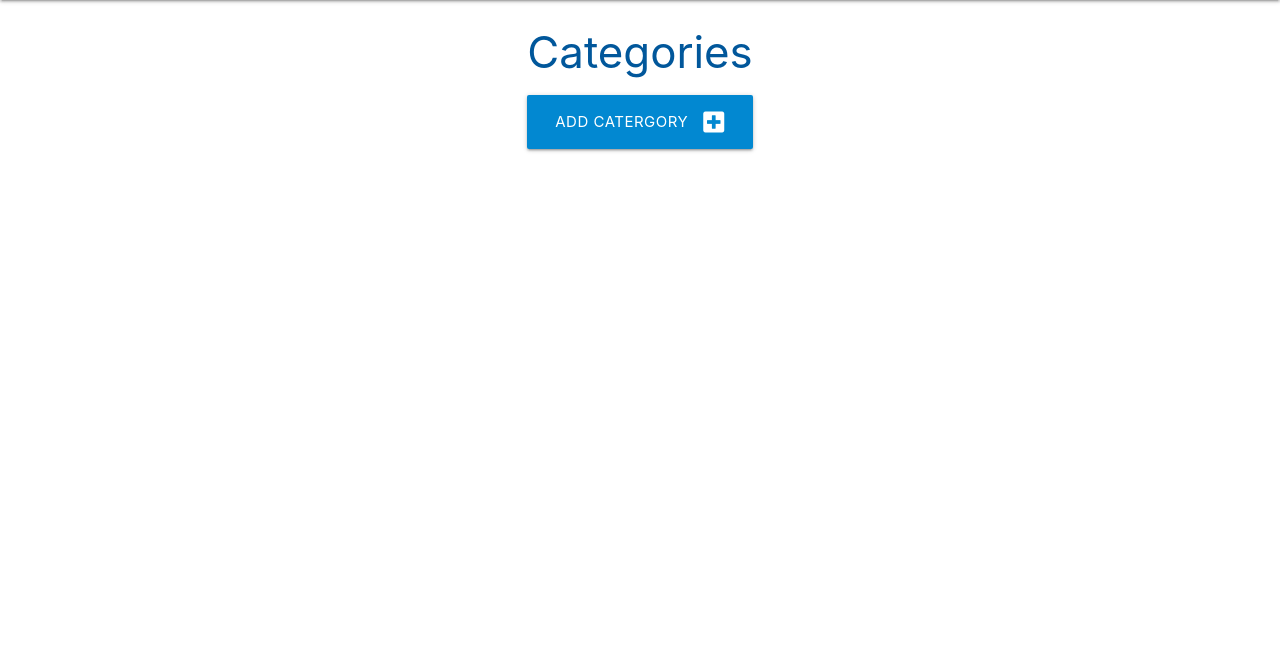
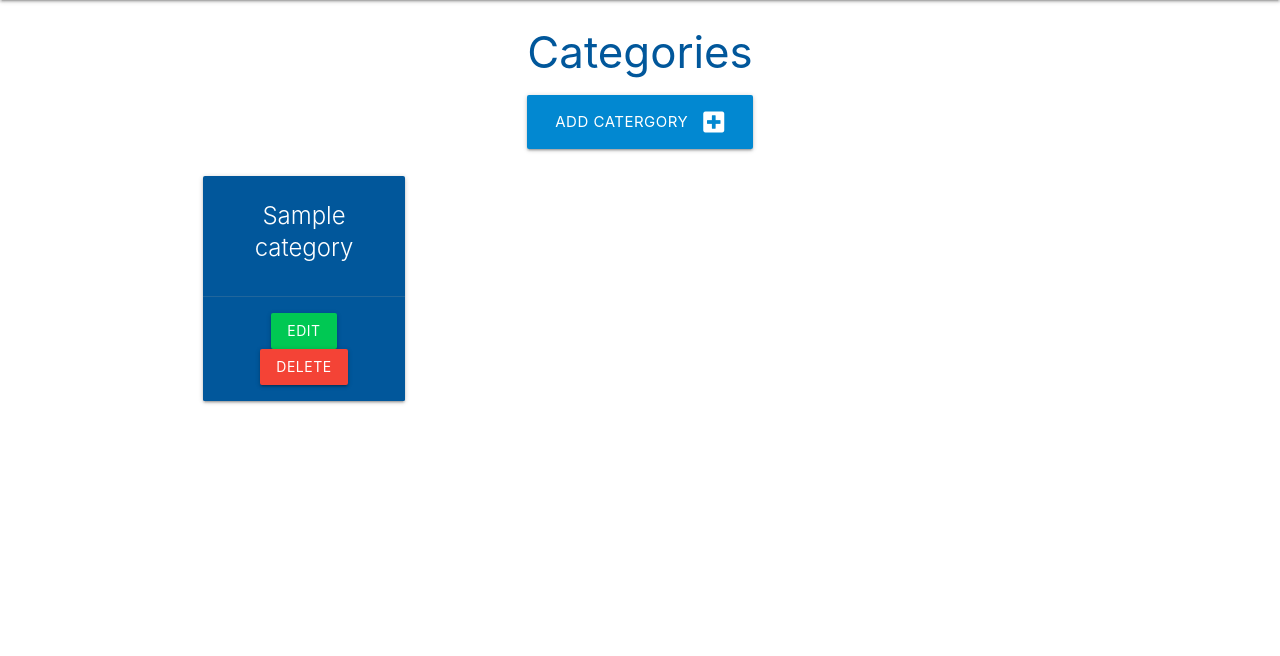
Before and after one commit to carl2087/task-manager-app-mini-project, a Flask app: page /categories in a window 1280 px wide. Shown: the part 64-720 px from the top of the page. Run offline with Flask 2, Linux system fonts and the light colour scheme; tables that the repository leaves empty hold one stand-in row (values such as "Sample post").

Commit message:
added ability to add categories and display them to user

```diff
--- a/taskmanager/routes.py
+++ b/taskmanager/routes.py
@@ -10,7 +10,8 @@ def home():
 
 @app.route("/categories")
 def categories():
-    return render_template("categories.html")
+    categories = list(Category.query.order_by(Category.category_name).all())
+    return render_template("categories.html", categories=categories)
 
 
 # Requires "get" and "post" methods
@@ -18,6 +19,8 @@ def categories():
 # when clicking a new category it will use "get" method
 # to get the page and use "post"
 # when submitting the form
+# In a real-world setting it would be best practice to add defensive
+# programming to prevent brute force attacks
 @app.route("/add_category", methods=["GET", "POST"])
 def add_category():
     if request.method == "POST":
--- a/taskmanager/templates/categories.html
+++ b/taskmanager/templates/categories.html
@@ -11,4 +11,20 @@
     </div>
 </div>
 
+<div class="row">
+    {% for category in categories %}
+    <div class="col s12 m6 l3">
+        <div class="card light-blue darken-4 center-align">
+            <div class="card-content white-text">
+                <span class="card-title">{{ category.category_name }}</span>
+            </div>
+            <div class="card-action">
+                <a href="#" class="btn green accent-4 waves-effect">Edit</a>
+                <a href="#" class="btn red waves-effect">Delete</a>
+            </div>
+        </div>
+    </div>
+    {% endfor %}
+</div>
+
 {% endblock %}
```
Also changed, not shown: taskmanager/models.py (+5 -3 lines).
